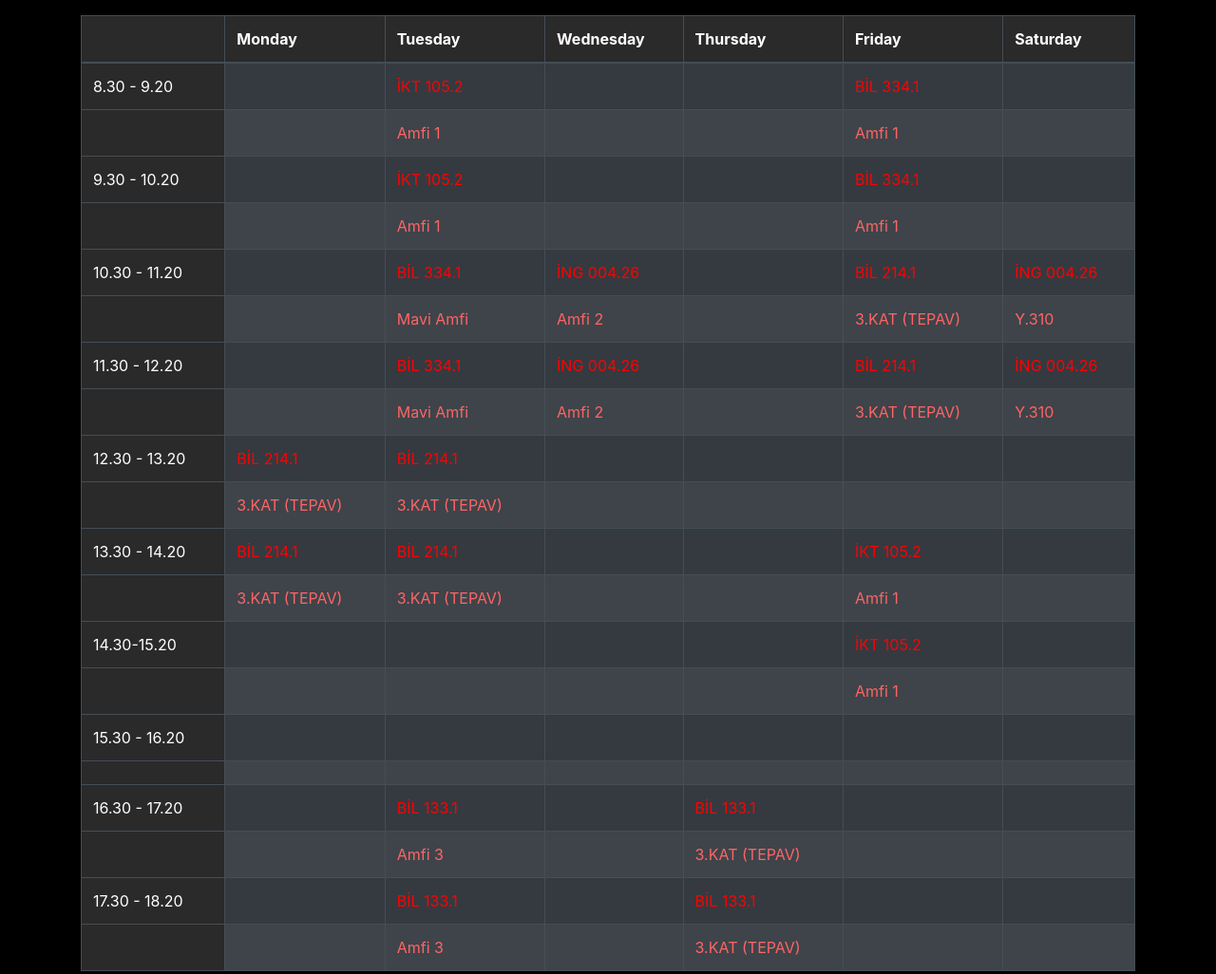
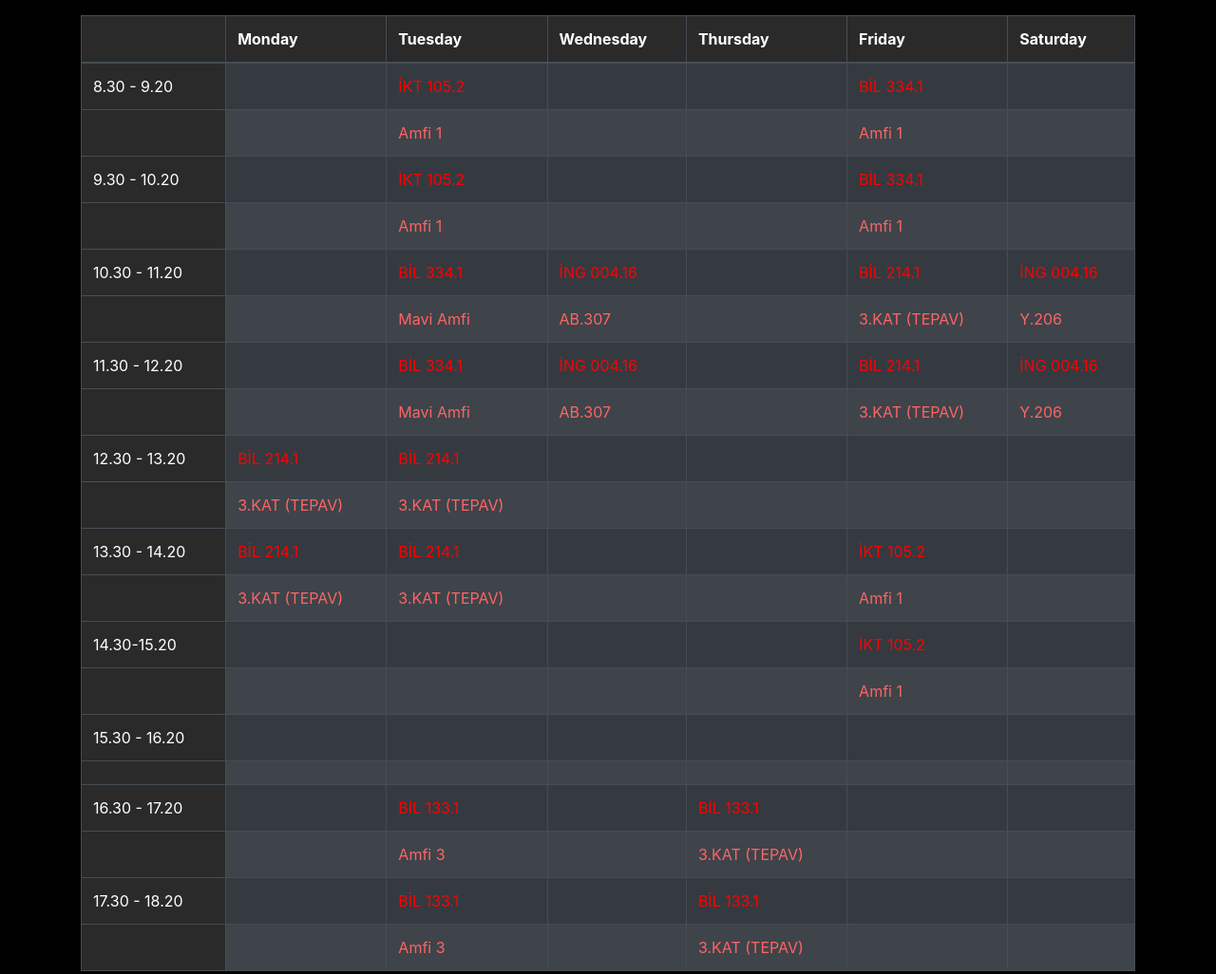
Before and after one commit to Thnorty/Website, a plain HTML site: page timetable.html in a window 1280 px wide. Shown: the whole page at 95% size. Drawn offline with nearby package versions, Linux system fonts and the light colour scheme.

Commit message:
changed english classes to match the current ones

```diff
--- a/timetable.html
+++ b/timetable.html
@@ -70,37 +70,37 @@
           <td style="background-color: rgb(42, 42, 42);"><span class="md-align md-center">10.30 - 11.20</span></td>
           <td><span class="md-align md-center" style="color: rgb(255, 0, 0);"></span></td>
           <td><span class="md-align md-center" style="color: rgb(255, 0, 0);">BİL 334.1</span></td>
-          <td><span class="md-align md-center" style="color: rgb(255, 0, 0);">İNG 004.26</span></td>
+          <td><span class="md-align md-center" style="color: rgb(255, 0, 0);">İNG 004.16</span></td>
           <td><span class="md-align md-center" style="color: rgb(255, 0, 0);"></span></td>
           <td><span class="md-align md-center" style="color: rgb(255, 0, 0);">BİL 214.1</span></td>
-          <td><span class="md-align md-center" style="color: rgb(255, 0, 0);">İNG 004.26</span></td>
+          <td><span class="md-align md-center" style="color: rgb(255, 0, 0);">İNG 004.16</span></td>
         </tr>
         <tr>
           <td style="background-color: rgb(42, 42, 42);"><span class="md-align md-center"></span></td>
           <td><span class="md-align md-center" style="color: rgb(255, 100, 100);"></span></td>
           <td><span class="md-align md-center" style="color: rgb(255, 100, 100);">Mavi Amfi</span></td>
-          <td><span class="md-align md-center" style="color: rgb(255, 100, 100);">Amfi 2</span></td>
+          <td><span class="md-align md-center" style="color: rgb(255, 100, 100);">AB.307</span></td>
           <td><span class="md-align md-center" style="color: rgb(255, 100, 100);"></span></td>
           <td><span class="md-align md-center" style="color: rgb(255, 100, 100);">3.KAT (TEPAV)</span></td>
-          <td><span class="md-align md-center" style="color: rgb(255, 100, 100);">Y.310</span></td>
+          <td><span class="md-align md-center" style="color: rgb(255, 100, 100);">Y.206</span></td>
         </tr>
         <tr>
           <td style="background-color: rgb(42, 42, 42);"><span class="md-align md-center">11.30 - 12.20</span></td>
           <td><span class="md-align md-center" style="color: rgb(255, 0, 0);"></span></td>
           <td><span class="md-align md-center" style="color: rgb(255, 0, 0);">BİL 334.1</span></td>
-          <td><span class="md-align md-center" style="color: rgb(255, 0, 0);">İNG 004.26</span></td>
+          <td><span class="md-align md-center" style="color: rgb(255, 0, 0);">İNG 004.16</span></td>
           <td><span class="md-align md-center" style="color: rgb(255, 0, 0);"></span></td>
           <td><span class="md-align md-center" style="color: rgb(255, 0, 0);">BİL 214.1</span></td>
-          <td><span class="md-align md-center" style="color: rgb(255, 0, 0);">İNG 004.26</span></td>
+          <td><span class="md-align md-center" style="color: rgb(255, 0, 0);">İNG 004.16</span></td>
         </tr>
         <tr>
           <td style="background-color: rgb(42, 42, 42);"><span class="md-align md-center"></span></td>
           <td><span class="md-align md-center" style="color: rgb(255, 100, 100);"></span></td>
           <td><span class="md-align md-center" style="color: rgb(255, 100, 100);">Mavi Amfi</span></td>
-          <td><span class="md-align md-center" style="color: rgb(255, 100, 100);">Amfi 2</span></td>
+          <td><span class="md-align md-center" style="color: rgb(255, 100, 100);">AB.307</span></td>
           <td><span class="md-align md-center" style="color: rgb(255, 100, 100);"></span></td>
           <td><span class="md-align md-center" style="color: rgb(255, 100, 100);">3.KAT (TEPAV)</span></td>
-          <td><span class="md-align md-center" style="color: rgb(255, 100, 100);">Y.310</span></td>
+          <td><span class="md-align md-center" style="color: rgb(255, 100, 100);">Y.206</span></td>
         </tr>
         <tr>
           <td style="background-color: rgb(42, 42, 42);"><span class="md-align md-center">12.30 - 13.20</span></td>
```
